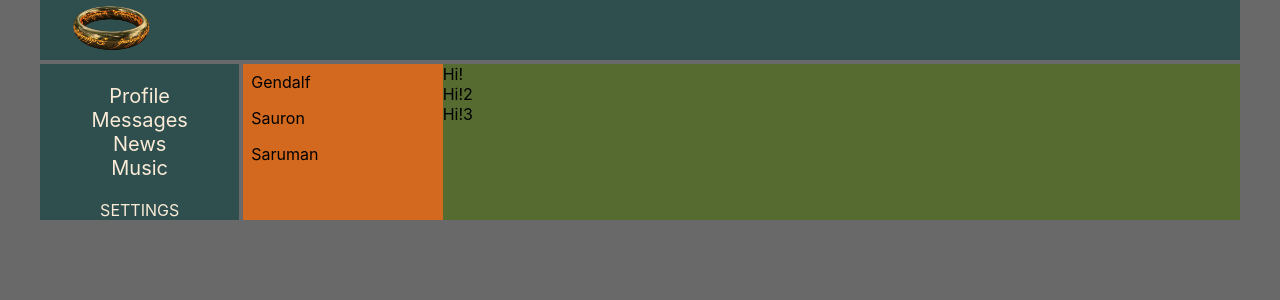
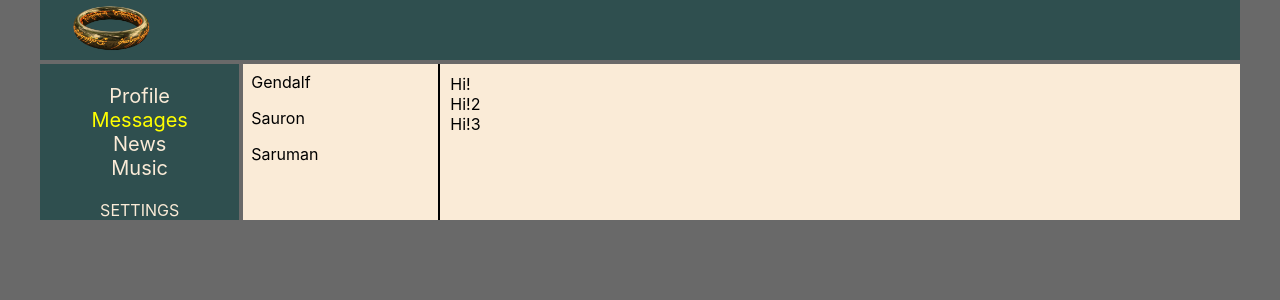
Before and after one commit to Aragorn2019/SocialNetwork-React-, a React (Create React App) app: page /dialogs in a window 1280 px wide. Shown: the top 300 px of the page. Built offline with nearby package versions, Linux system fonts and the light colour scheme.

Commit message:
Navbar works

```diff
--- a/src/App.css
+++ b/src/App.css
@@ -21,3 +21,7 @@ body{
   background-color: #FAEBD7;
 
 }
+
+.active{
+  color: yellow !important;
+}
--- a/src/App.jsx
+++ b/src/App.jsx
@@ -3,6 +3,9 @@ import Header from './components/Header/Header'
 import Navbar from './components/Navbar/Navbar'
 import Content from './components/Content/Content'
 import Dialogs from './components/Dialogs/Dialogs'
+import News from './components/News/News'
+import Music from './components/Music/Music'
+import Settings from './components/Settings/Settings'
 // import {BrowserRouter, Routes, Route} from "react-router-dom"
 import { Routes, Route, Link } from "react-router-dom";
 
@@ -20,9 +23,10 @@ function App() {
           <Routes>
             <Route path="/content" element={<Content/>} />
             <Route path="/dialogs" element={<Dialogs/>} />
+            <Route path="/news" element={<News/>} />
+            <Route path="/music" element={<Music/>} />
+            <Route path="/settings" element={<Settings/>} />
           </Routes>
-          {/* <Content /> */}
-          {/* <Dialogs /> */}
         </div>
 
       </div>
--- a/src/components/Dialogs/Dialogs.module.css
+++ b/src/components/Dialogs/Dialogs.module.css
@@ -5,12 +5,12 @@
 
 .dialogsList{
     width: 20%;
-    background-color: chocolate;
 }
 
 .dialogsShow{
     width: 80%;
-    background-color: darkolivegreen;
+    padding: 10px;
+    border-left: 2px solid black;
 }
 
 .dialogsList__item{
--- /dev/null
+++ b/src/components/Music/Music.jsx
@@ -0,0 +1,9 @@
+function Music(props) {
+    return (
+        <section>
+            Music
+        </section>
+    )
+}
+
+export default Music;
--- a/src/components/Navbar/Navbar.jsx
+++ b/src/components/Navbar/Navbar.jsx
@@ -12,15 +12,15 @@ function Navbar() {
             <NavLink to='/dialogs' className={classes.mainNav__a}>messages</NavLink>
           </li>
           <li className={classes.mainNav__li}>
-            <a className={classes.mainNav__a} href='#'>news</a>
+            <NavLink to='/news' className={classes.mainNav__a}>news</NavLink>
           </li>
           <li className={classes.mainNav__li}>
-            <a className={classes.mainNav__a} href='#'>music</a>
+            <NavLink to='/music' className={classes.mainNav__a}>music</NavLink>
           </li>
         </ul>
-        <a className={classes.mainNav__settings} href='#'>
+        <NavLink to='/settings' className={classes.mainNav__settings}>
           settings
-        </a>
+        </NavLink>
       </nav>
     )
 }
--- /dev/null
+++ b/src/components/News/News.jsx
@@ -0,0 +1,9 @@
+function News(props) {
+    return (
+        <section>
+            News
+        </section>
+    )
+}
+
+export default News;
--- /dev/null
+++ b/src/components/Settings/Settings.jsx
@@ -0,0 +1,9 @@
+function Settings(props) {
+    return (
+        <section>
+            Settings
+        </section>
+    )
+}
+
+export default Settings;
```
Also changed, not shown: src/components/Navbar/Navbar.module.css (line endings or trailing spaces).
